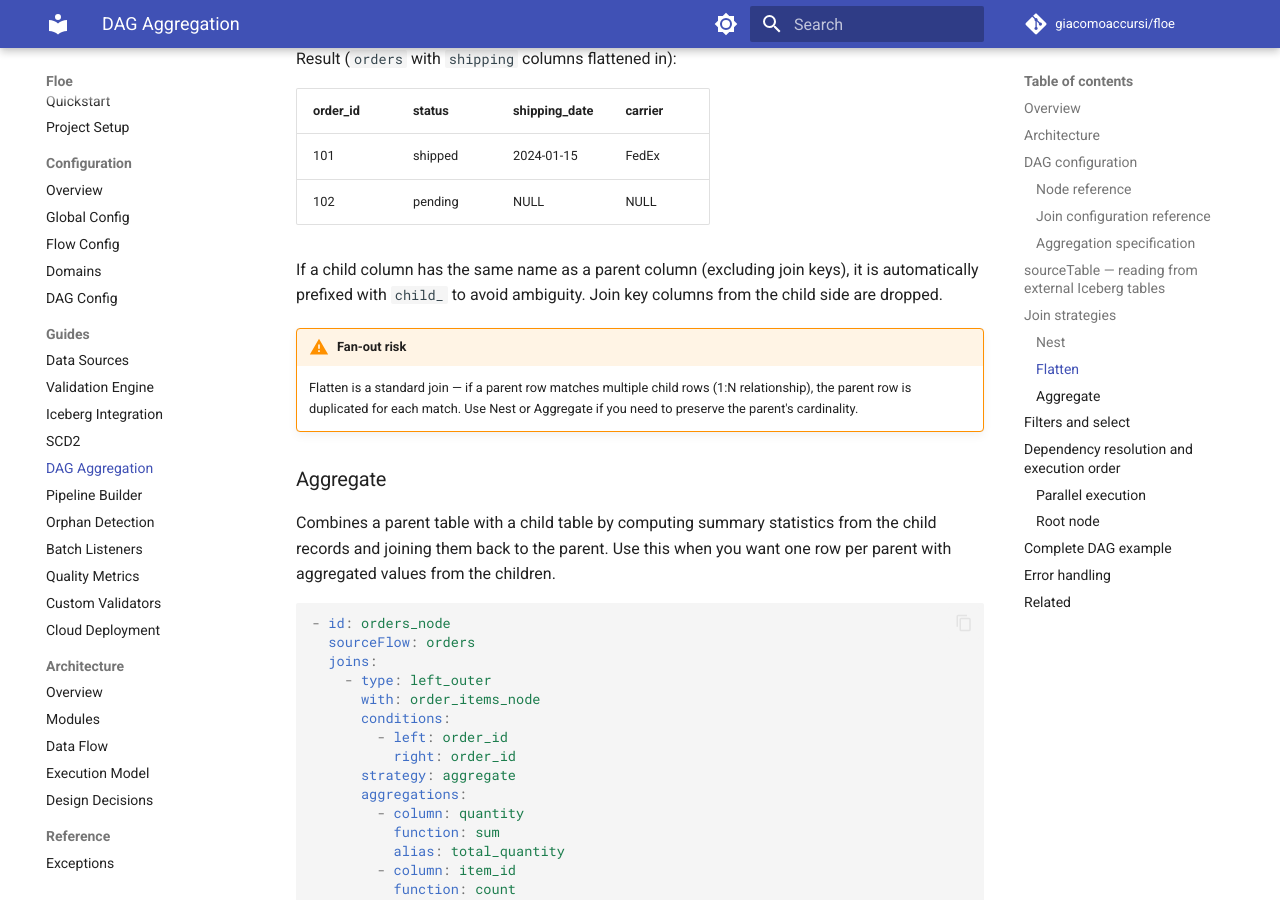
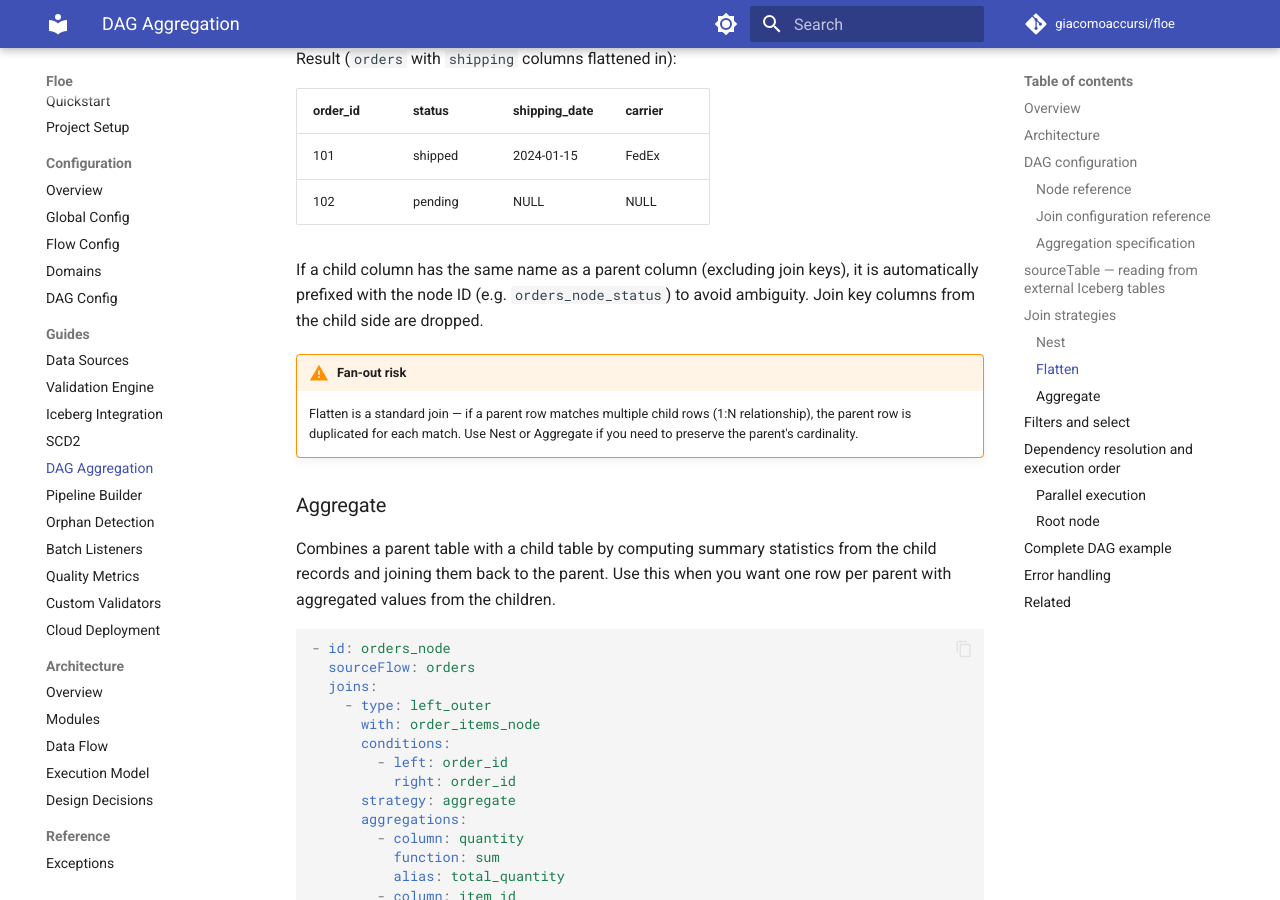
Before and after one commit to giacomoaccursi/Floe, an MkDocs documentation site: the page built from site-docs/guides/dag-aggregation.md, in a window 1280 px wide and 900 px high, scrolled down 4744 px. Built offline with MkDocs 1.6.1 and Material for MkDocs 9.7.7, drawn with Linux system fonts in a browser that asks for light colours; comment, search, counter and statistics services are not loaded.

Commit message:
fix(aggregation): use node ID as prefix for conflicting columns in flatten join

```diff
--- a/site-docs/guides/dag-aggregation.md
+++ b/site-docs/guides/dag-aggregation.md
@@ -164,7 +164,7 @@ Result (`orders` with `shipping` columns flattened in):
 | 101 | shipped | 2024-01-15 | FedEx |
 | 102 | pending | NULL | NULL |
 
-If a child column has the same name as a parent column (excluding join keys), it is automatically prefixed with `child_` to avoid ambiguity. Join key columns from the child side are dropped.
+If a child column has the same name as a parent column (excluding join keys), it is automatically prefixed with the node ID (e.g. `orders_node_status`) to avoid ambiguity. Join key columns from the child side are dropped.
 
 !!!warning "Fan-out risk"
     Flatten is a standard join — if a parent row matches multiple child rows (1:N relationship), the parent row is duplicated for each match. Use Nest or Aggregate if you need to preserve the parent's cardinality.
```
Also changed, not shown: 3 other files.
